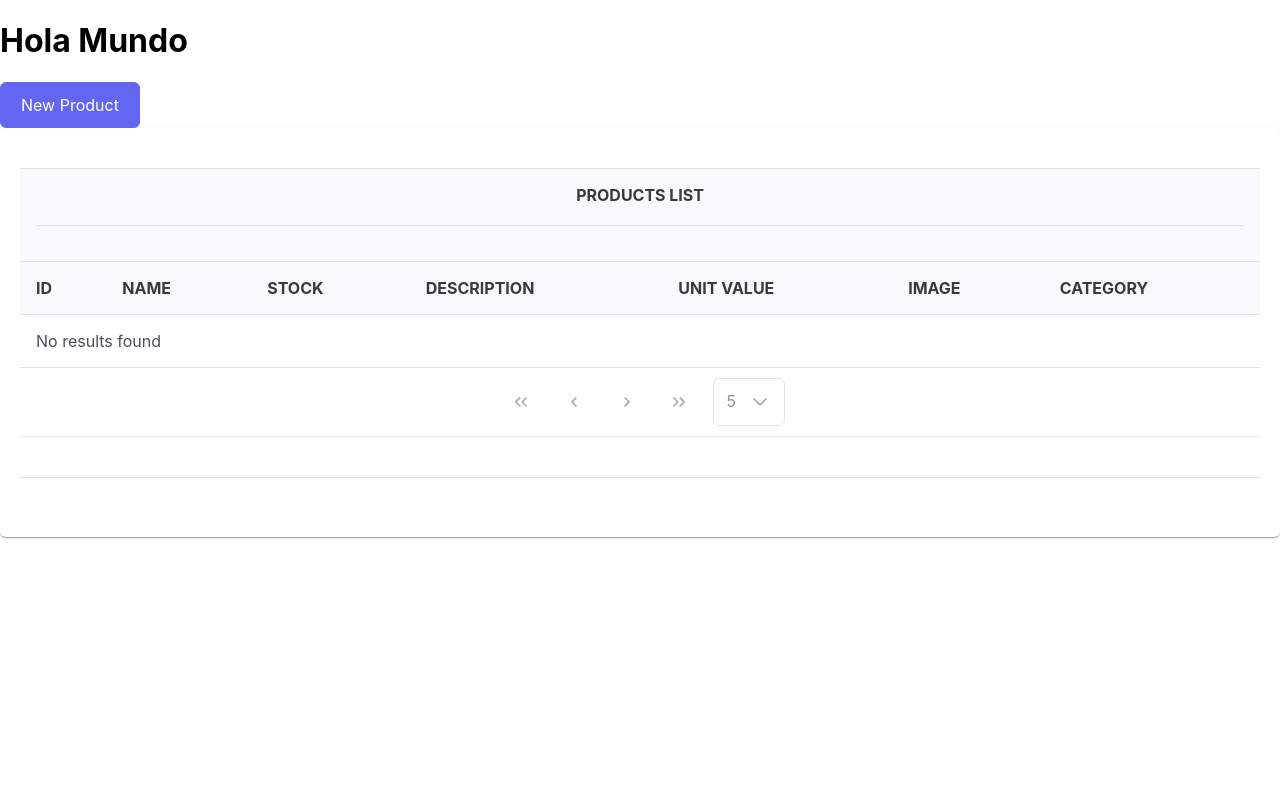
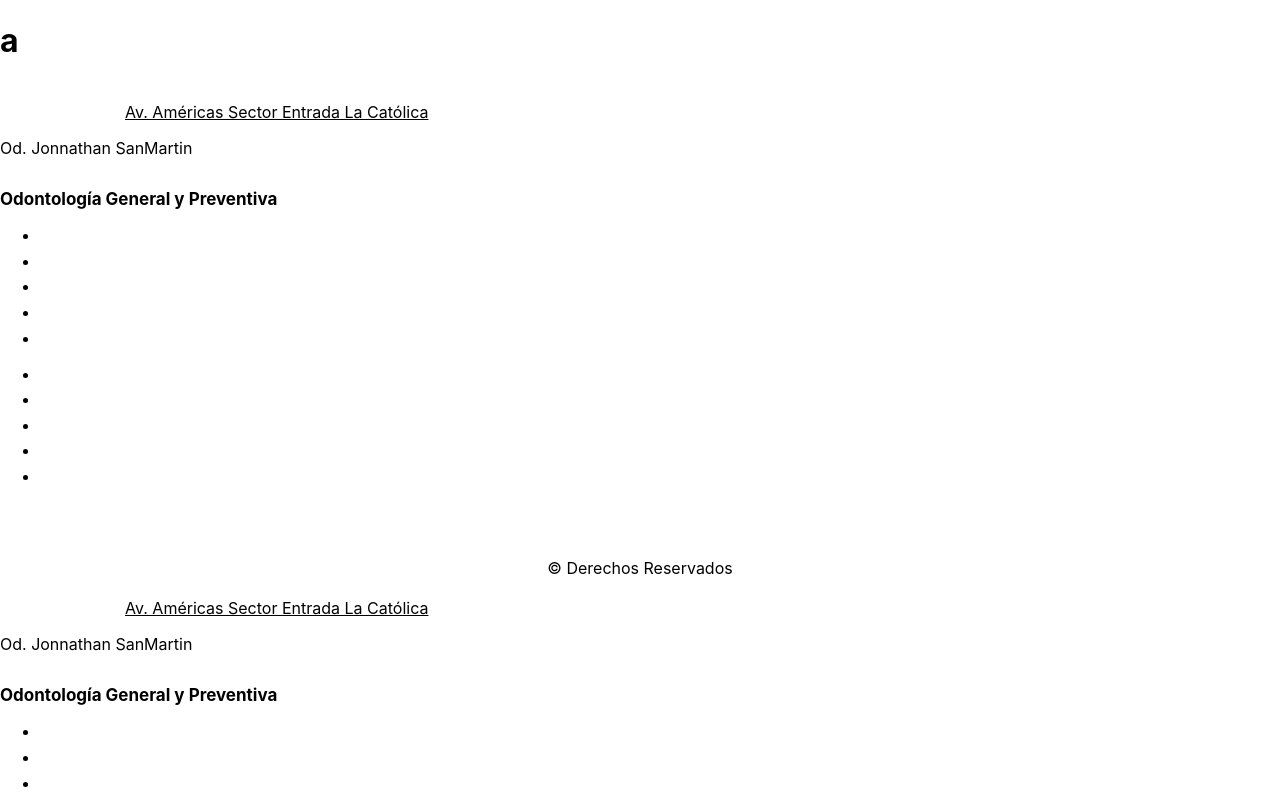
Before and after one commit to IgnacioJuan/front-carrito-react, a React (Create React App) app: page /home in a window 1280 px wide. Shown: the top 800 px of the page. Built offline with nearby package versions, Linux system fonts and the light colour scheme; no server answers.

Commit message:
No valen las rutas f
xd

```diff
--- a/src/App.tsx
+++ b/src/App.tsx
@@ -1,19 +1,30 @@
-import React from 'react';
+import React, { useReducer } from 'react';
 
 import './App.css';
 import Footer from './app/common/Footer';
 import ProductContextProvider from './app/views/ProductsAdm/ProductContext';
 import { ProductList } from './app/views/ProductsAdm/ProductList';
 
-import { BrowserRouter as Router } from 'react-router-dom';
+import { BrowserRouter, BrowserRouter as Router, Route, Routes } from 'react-router-dom';
+import CategoryContextProvider from './app/views/CategoryAdm/CategoryContext';
+import { CategoryList } from './app/views/CategoryAdm/CategoryList';
+import Home from './app/views/dashboard/home/Home';
+import { NotFound } from './app/views/NotFound';
+
 
 function App() {
+
   return (
     <>
-      <h1>Hola Mundo</h1>
-<Router>
-      <ProductContextProvider><ProductList></ProductList></ProductContextProvider>
-      </Router>
+      <BrowserRouter>
+        <Routes>
+          <Route path="/home" element={<Home />} />
+          <Route path="/category" element={<CategoryContextProvider><CategoryList></CategoryList></CategoryContextProvider>} />
+          <Route path="/product" element={<ProductContextProvider><ProductList/></ProductContextProvider>} />
+          <Route path="*" element={<NotFound />} />
+        </Routes>
+      </BrowserRouter>
+      <Footer />
     </>
   );
 }
--- a/src/app/router/AppRouter.tsx
+++ b/src/app/router/AppRouter.tsx
@@ -8,7 +8,7 @@ import {
 
 import { AuthRouter } from '../views/auth/Authrouter';
 
-import Home from '../views/Home';
+import Home from '../views/dashboard/home/Home';
 import { PrivateRouter } from './PrivateRouter';
 import { AuthContext } from '../views/store/context/AuthContext';
 import { DashboardRouter } from '../views/dashboard/DashboardRouter';
--- /dev/null
+++ b/src/app/views/NotFound.jsx
@@ -0,0 +1,10 @@
+import React from 'react';
+
+export const  NotFound = () => {
+  return (
+    <div>
+      <h1>Error 404: Página no encontrada</h1>
+      <p>Lo siento, la página que estás buscando no existe.</p>
+    </div>
+  );
+};
--- a/src/app/views/auth/login/Login.tsx
+++ b/src/app/views/auth/login/Login.tsx
@@ -1,11 +1,11 @@
 
 
-export function Login() {
+export const Login = () => {
 
 
   return (
     <>
-
+      <h1>login</h1>
     </>
   );
 }
--- a/src/app/views/dashboard/home/Home.tsx
+++ b/src/app/views/dashboard/home/Home.tsx
@@ -5,9 +5,8 @@ const Home = () => {
   //24-02-23
   return (
     <div>
-      <html>
-        <Footer></Footer>
-      </html>
+      <h1>a</h1>
+      <Footer></Footer>
     </div>
   );
 };
```
Also changed, not shown: src/app/views/Home.tsx (deleted, +0 -16 lines).
